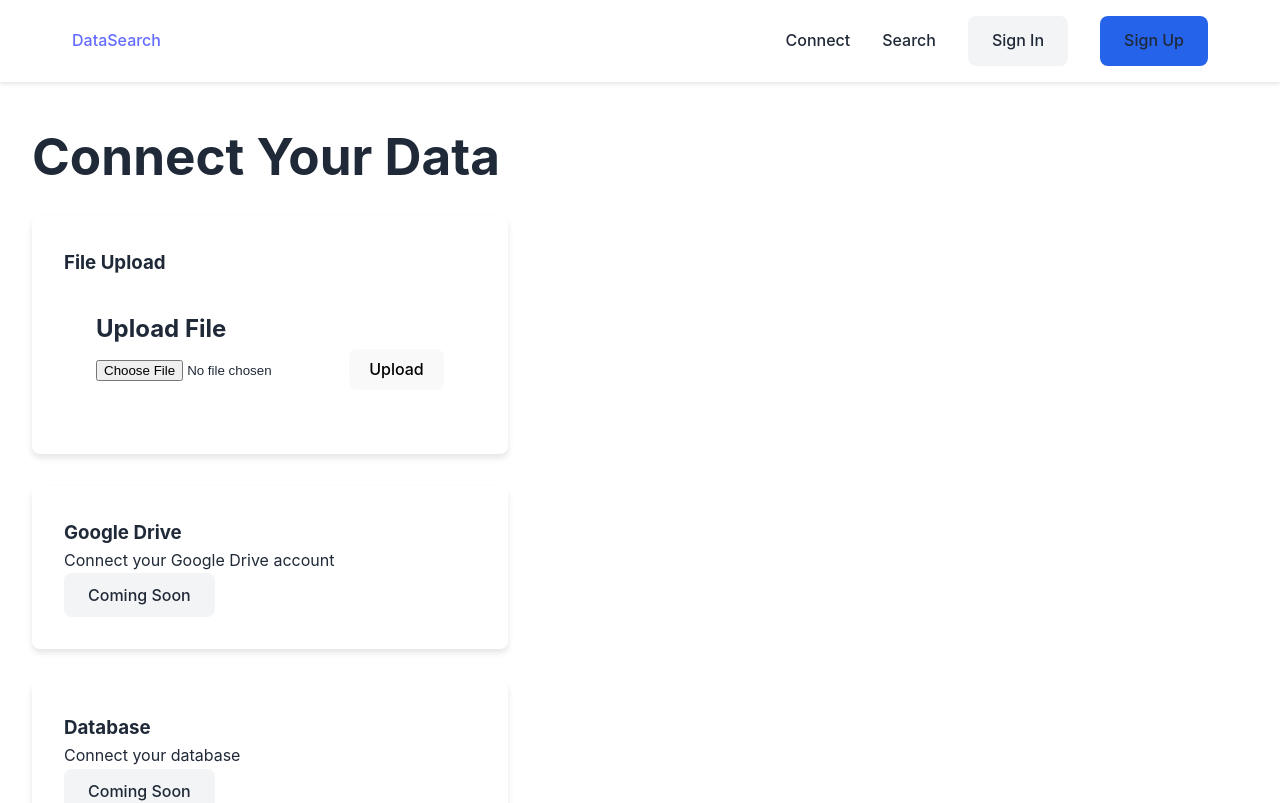
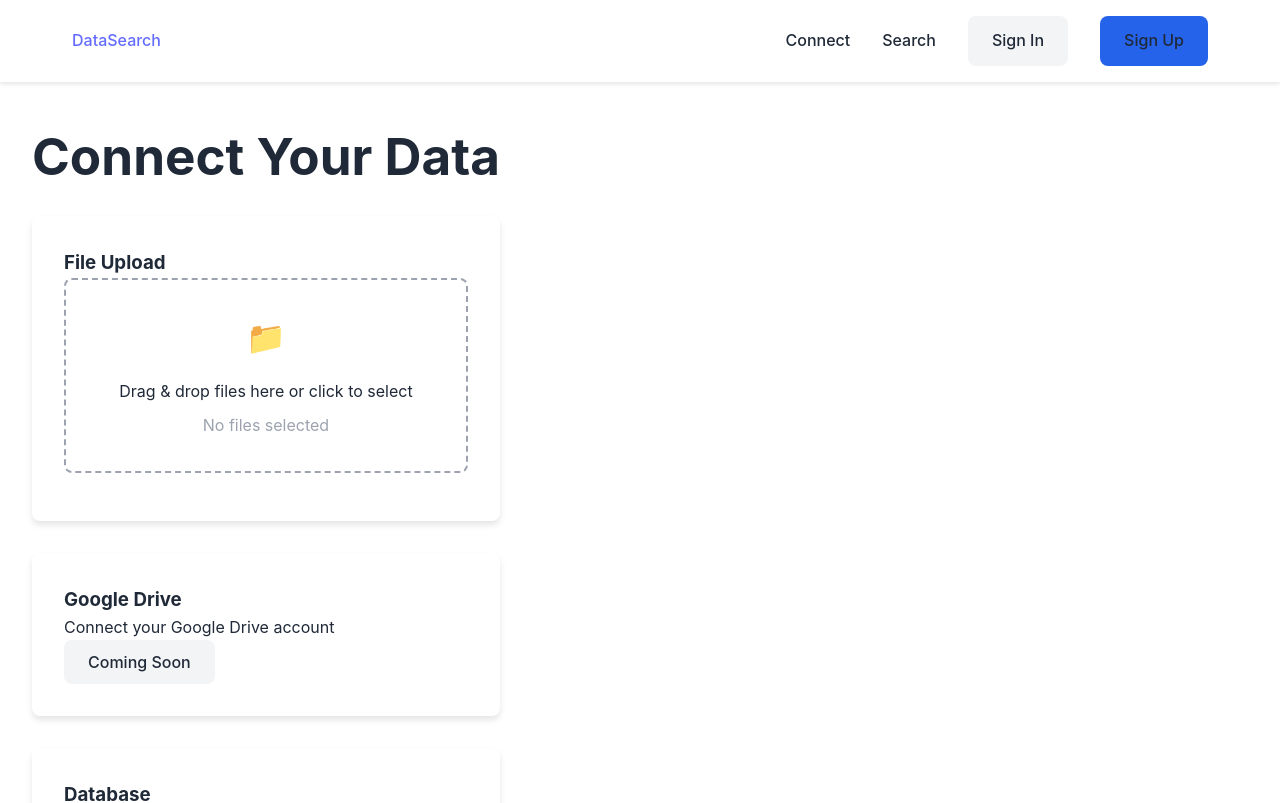
Before and after one commit to SimonVutov/aiApp, a React (Vite) app in the folder test4/my-vite-app/: page /connect in a window 1280 px wide. Shown: the top 803 px of the page. Built offline with nearby package versions, Linux system fonts and the light colour scheme.

Commit message:
multiple file uploads
multiple file uploads

```diff
--- a/test4/my-vite-app/src/components/FileUpload.jsx
+++ b/test4/my-vite-app/src/components/FileUpload.jsx
@@ -1,46 +1,126 @@
-import React, { useState } from 'react';
+import React, { useState, useCallback } from 'react';
 import axios from 'axios';
 
 function FileUpload() {
-    const [selectedFile, setSelectedFile] = useState(null);
+    const [selectedFiles, setSelectedFiles] = useState([]);
+    const [uploadProgress, setUploadProgress] = useState({});
     const [message, setMessage] = useState('');
 
     const handleFileChange = (e) => {
-        setSelectedFile(e.target.files[0]);
+        setSelectedFiles(Array.from(e.target.files));
+        setUploadProgress({});
     };
 
-    const handleSubmit = async (e) => {
-        e.preventDefault();
-        if (!selectedFile) return;
-
+    const uploadFile = async (file) => {
         const formData = new FormData();
-        formData.append('file', selectedFile);
+        formData.append('file', file);
 
         try {
-            const response = await axios.post(
+            await axios.post(
                 'http://127.0.0.1:8000/api/upload/',
                 formData,
                 {
                     headers: {
                         'Content-Type': 'multipart/form-data',
+                    },
+                    onUploadProgress: (progressEvent) => {
+                        const percentCompleted = Math.round(
+                            (progressEvent.loaded * 100) / progressEvent.total
+                        );
+                        setUploadProgress(prev => ({
+                            ...prev,
+                            [file.name]: percentCompleted
+                        }));
                     }
                 }
             );
-            setMessage(response.data.message);
+            return true;
         } catch (error) {
-            console.error(error);
-            setMessage('Error uploading file');
+            console.error(`Error uploading ${file.name}:`, error);
+            return false;
         }
     };
 
+    const handleSubmit = async (e) => {
+        e.preventDefault();
+        if (selectedFiles.length === 0) return;
+
+        setMessage(`Uploading ${selectedFiles.length} files...`);
+
+        let successCount = 0;
+        for (const file of selectedFiles) {
+            const success = await uploadFile(file);
+            if (success) successCount++;
+        }
+
+        setMessage(`Successfully uploaded ${successCount} of ${selectedFiles.length} files`);
+        setSelectedFiles([]);
+    };
+
+    const handleDragOver = (e) => {
+        e.preventDefault();
+    };
+
+    const handleDrop = (e) => {
+        e.preventDefault();
+        const files = Array.from(e.dataTransfer.files);
+        setSelectedFiles(files);
+        setUploadProgress({});
+    };
+
     return (
-        <div style={{ margin: '2rem' }}>
-            <h2>Upload File</h2>
-            <form onSubmit={handleSubmit}>
-                <input type="file" onChange={handleFileChange} />
-                <button type="submit">Upload</button>
-            </form>
-            {message && <p>{message}</p>}
+        <div className="upload-container">
+            <div
+                className="drop-zone"
+                onDragOver={handleDragOver}
+                onDrop={handleDrop}
+            >
+                <input
+                    type="file"
+                    onChange={handleFileChange}
+                    multiple
+                    className="file-input"
+                    id="file-input"
+                />
+                <label htmlFor="file-input" className="file-label">
+                    <div className="upload-icon">📁</div>
+                    <p>Drag & drop files here or click to select</p>
+                    <span className="file-info">
+                        {selectedFiles.length > 0
+                            ? `${selectedFiles.length} files selected`
+                            : 'No files selected'}
+                    </span>
+                </label>
+            </div>
+
+            {selectedFiles.length > 0 && (
+                <div className="selected-files">
+                    <h4>Selected Files:</h4>
+                    <div className="file-list">
+                        {selectedFiles.map((file, index) => (
+                            <div key={index} className="file-item">
+                                <span>{file.name}</span>
+                                {uploadProgress[file.name] && (
+                                    <div className="progress-bar">
+                                        <div
+                                            className="progress"
+                                            style={{ width: `${uploadProgress[file.name]}%` }}
+                                        />
+                                    </div>
+                                )}
+                            </div>
+                        ))}
+                    </div>
+                    <button
+                        onClick={handleSubmit}
+                        className="button button-primary"
+                    >
+                        Upload {selectedFiles.length} Files
+                    </button>
+                </div>
+            )}
+
+            {message && <p className="upload-message">{message}</p>}
         </div>
     );
 }
--- a/test4/my-vite-app/src/styles/global.css
+++ b/test4/my-vite-app/src/styles/global.css
@@ -266,3 +266,81 @@ main {
 .mb-2 {
     margin-bottom: 2rem;
 }
+
+/* File Upload Styles */
+.upload-container {
+    width: 100%;
+    max-width: 600px;
+    margin: 0 auto;
+}
+
+.drop-zone {
+    border: 2px dashed var(--gray-medium);
+    border-radius: var(--border-radius);
+    padding: 2rem;
+    text-align: center;
+    transition: var(--transition);
+    cursor: pointer;
+    margin-bottom: 1rem;
+}
+
+.drop-zone:hover {
+    border-color: var(--primary-color);
+}
+
+.file-input {
+    display: none;
+}
+
+.file-label {
+    cursor: pointer;
+    display: block;
+}
+
+.upload-icon {
+    font-size: 2rem;
+    margin-bottom: 1rem;
+}
+
+.file-info {
+    display: block;
+    margin-top: 0.5rem;
+    color: var(--gray-medium);
+}
+
+.selected-files {
+    margin-top: 2rem;
+}
+
+.file-list {
+    margin: 1rem 0;
+    max-height: 300px;
+    overflow-y: auto;
+}
+
+.file-item {
+    padding: 0.5rem;
+    border: 1px solid var(--gray-light);
+    border-radius: var(--border-radius);
+    margin-bottom: 0.5rem;
+}
+
+.progress-bar {
+    height: 4px;
+    background-color: var(--gray-light);
+    border-radius: 2px;
+    margin-top: 0.5rem;
+    overflow: hidden;
+}
+
+.progress {
+    height: 100%;
+    background-color: var(--primary-color);
+    transition: width 0.3s ease;
+}
+
+.upload-message {
+    margin-top: 1rem;
+    text-align: center;
+    color: var(--text-color);
+}
```
